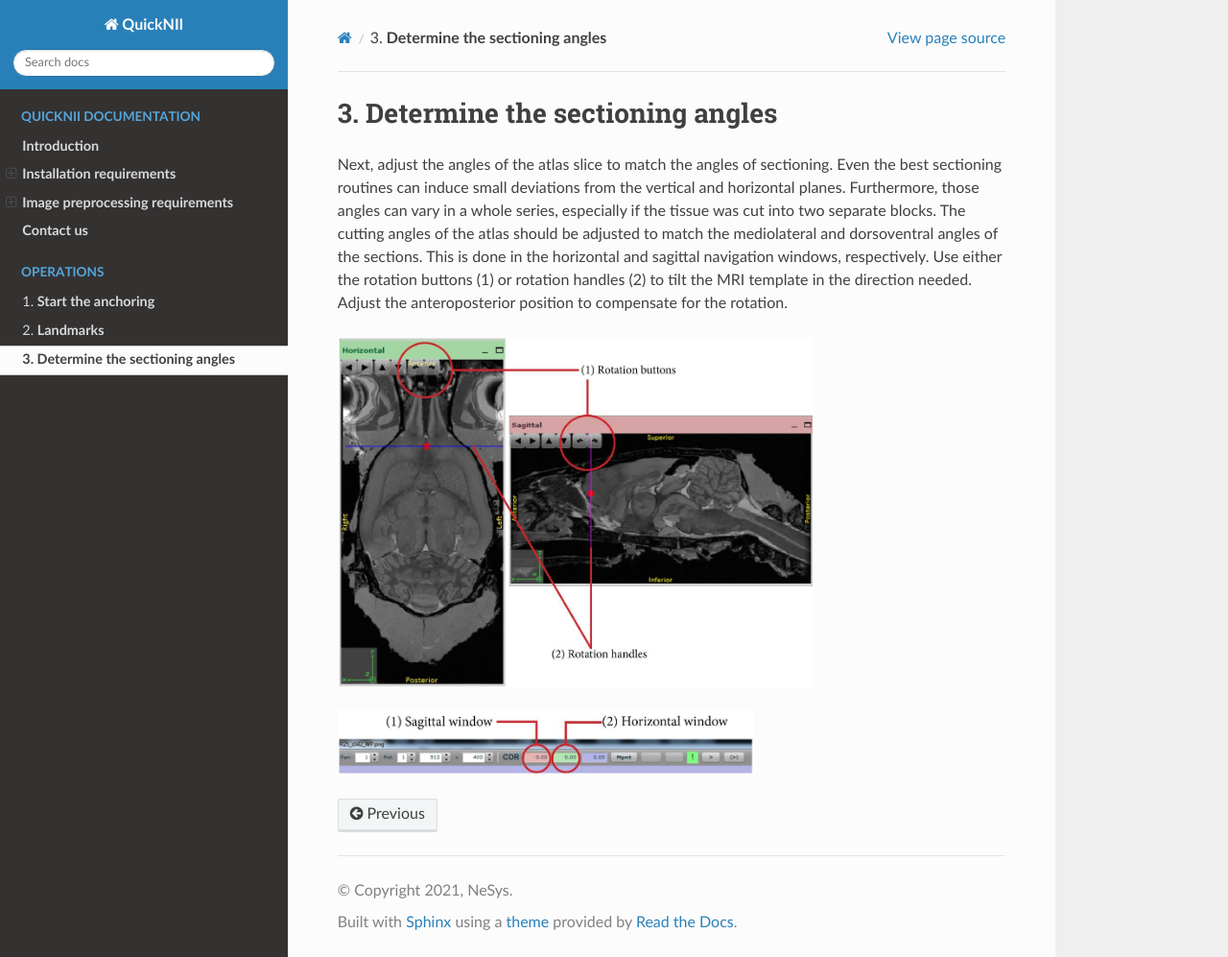
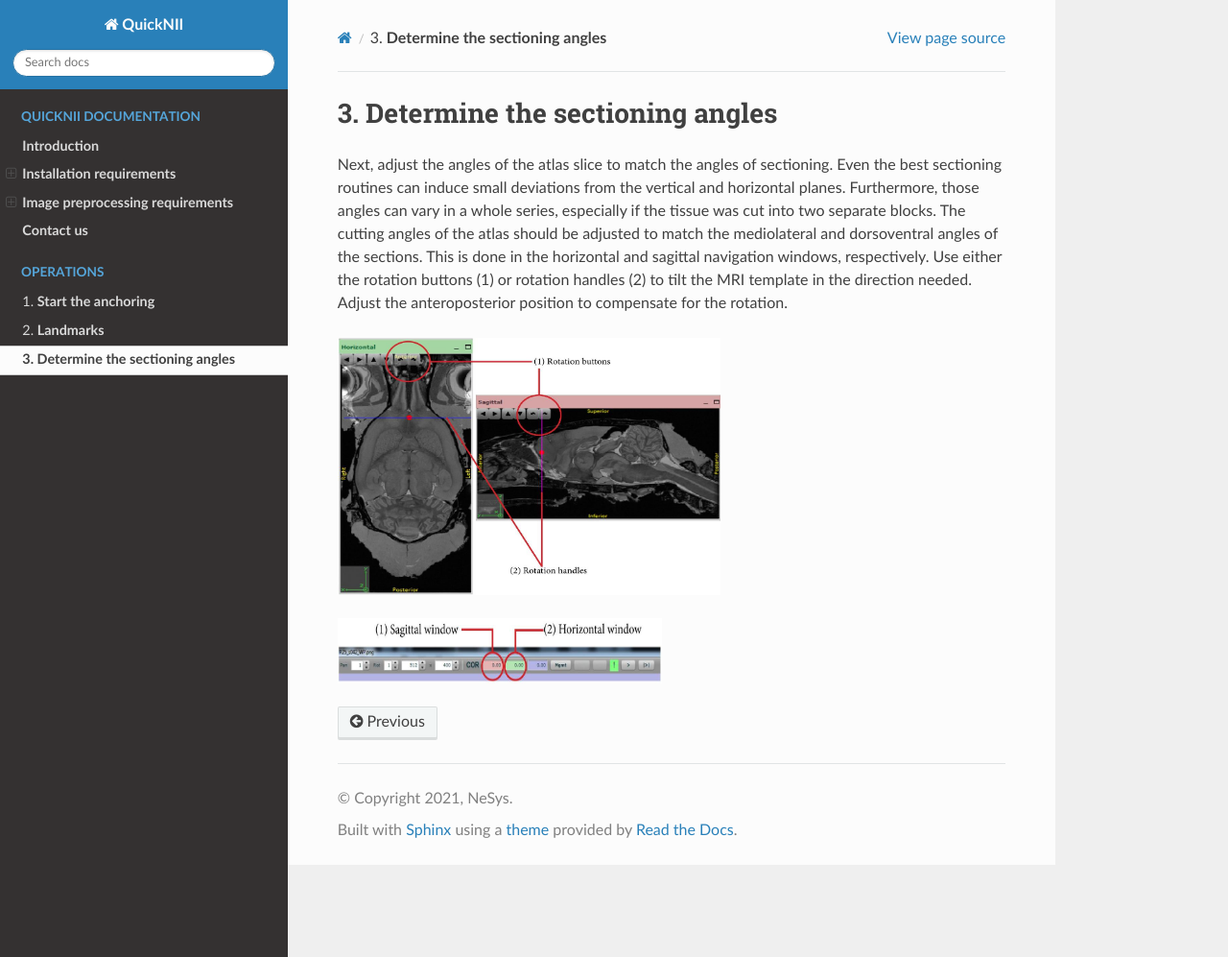
Before and after one commit to Tevemadar/QuickNII, a Sphinx documentation site: the page built from Docs/angles.rst, in a window 1280 px wide and 997 px high. Shown: the whole window at 96% size. Built offline with Sphinx 7.4.7 and the Read the Docs theme 2.0.0, drawn with Linux system fonts in a browser that asks for light colours.

Commit message:
Update angles.rst

```diff
--- a/Docs/angles.rst
+++ b/Docs/angles.rst
@@ -13,9 +13,9 @@ template in the direction needed. Adjust the anteroposterior
 position to compensate for the rotation.
 
 .. image:: 6bef45ee36424df69f030c687f030605/media/image14.png
-   :width: 5.15694in
-   :height: 3.79387in
+   :width: 4.15694in
+   :height: 2.79387in
 
 .. image:: 6bef45ee36424df69f030c687f030605/media/image15.png
-   :width: 4.52083in
+   :width: 3.52083in
    :height: 0.70425in
```
